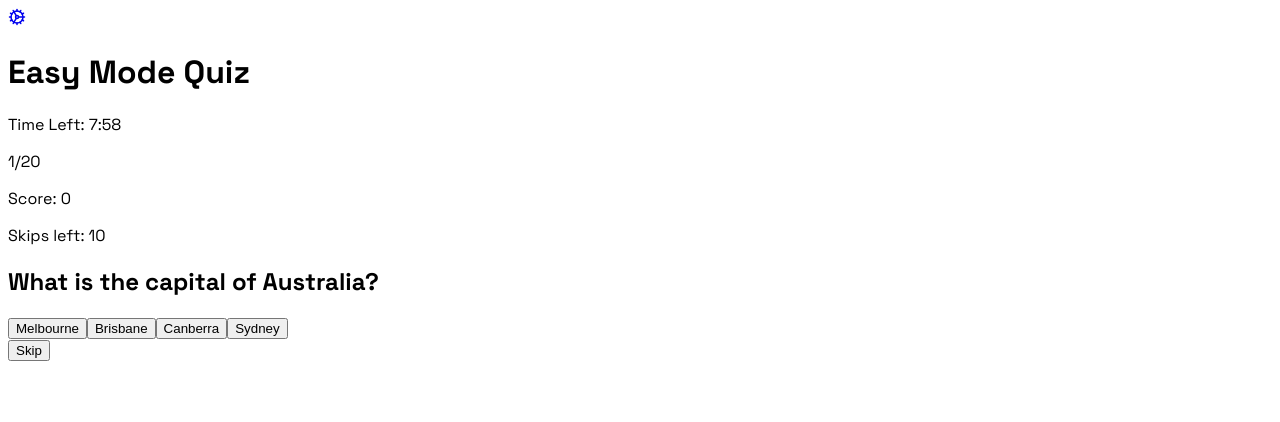
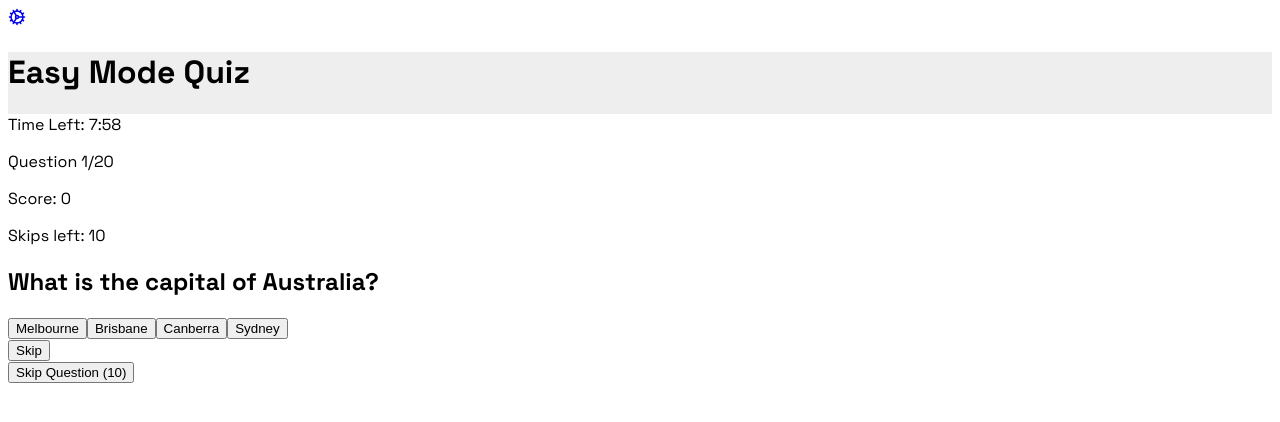
Before and after one commit to DWHIncAndi/Quizer, a React (Create React App) app: page / in a window 1280 px wide. Both pictures are taken after a click on the button "Easy". Shown: the top 422 px of the page. Built offline with nearby package versions, Linux system fonts and the light colour scheme; the HTML template or start-up script is replaced by a standard one.

Commit message:
- updated quiz

```diff
--- a/src/components/Quiz.tsx
+++ b/src/components/Quiz.tsx
@@ -21,10 +21,10 @@ type QuizProps = {
   initialTime: number;
   mode: string;
   colors?: {
-    primary?: string;
-    secondary?: string;
-    tertiary?: string;
-    quaternary?: string;
+    primary: string;
+    secondary: string;
+    tertiary: string;
+    quaternary: string;
   };
 };
 
@@ -41,7 +41,12 @@ const Quiz: React.FC<QuizProps> = ({
   initialSkips,
   initialTime,
   mode,
-  colors,
+  colors = {
+    primary: "#000000", // Standardfarbe für primary
+    secondary: "#FFFFFF", // Standardfarbe für secondary
+    tertiary: "#4CAF50", // Standardfarbe für richtige Antworten
+    quaternary: "#F44336", // Standardfarbe für falsche Antworten
+  },
 }) => {
   const [shuffledQuestions] = useState(
     [...questions].sort(() => Math.random() - 0.5)
@@ -100,55 +105,80 @@ const Quiz: React.FC<QuizProps> = ({
 
   if (isGameOver) {
     return (
-      <div className="flex flex-col items-center justify-center min-h-screen bg-gray-100">
-        <h1 className="text-6xl font-extrabold text-red-600 mb-4">Game Over</h1>
-        <p className="text-2xl">Your Score: {score}</p>
+      <div className="flex flex-col items-center justify-center min-h-screen"
+        style={{ backgroundColor: colors.quaternary }}>
+        <h1 className="text-6xl font-extrabold mb-4" style={{ color: colors.primary }}>Game Over</h1>
+        <p className="text-2xl" style={{ color: colors.secondary }}>Your Score: {score}</p>
       </div>
     );
   }
 
   if (isWinner) {
     return (
-      <div className="flex flex-col items-center justify-center min-h-screen bg-gray-100">
-        <h1 className="text-6xl font-extrabold text-green-600 mb-4">
+      <div className="flex flex-col items-center justify-center min-h-screen"
+        style={{ backgroundColor: colors.quaternary }}>
+        <h1 className="text-6xl font-extrabold mb-4" style={{ color: colors.primary }}>
           Winner Winner Chicken Dinner!
         </h1>
-        <p className="text-2xl">You answered {score} questions correctly!</p>
+        <p className="text-2xl" style={{ color: colors.secondary }}>
+          You answered {score} questions correctly!
+        </p>
       </div>
     );
   }
 
   return (
-    <div className="flex flex-col items-center bg-gray-100 min-h-screen p-6">
-      <h1 className="text-3xl font-bold mb-4">{mode} Mode Quiz</h1>
-      <div className="w-full max-w-md bg-white p-6 shadow-lg rounded-lg">
+    <div className="flex flex-col items-center min-h-screen p-6"
+      style={{ backgroundColor: colors.quaternary }}>
+      <h1 className="text-4xl font-bold mb-4" style={{ color: colors.primary }}>{mode} Mode Quiz</h1>
+      <div className="w-full max-w-lg p-8 shadow-lg rounded-xl border border-zinc-700"
+        style={{ backgroundColor: colors.secondary }}>
         <Timer
           duration={timeLeft}
           onTimeUp={() => setIsGameOver(true)}
           setTimeLeft={setTimeLeft}
         />
-        <p className="text-center text-lg font-semibold mb-4">
-          {currentQuestion + 1}/{shuffledQuestions.length}
+        <p className="text-center text-lg font-semibold mb-4" style={{ color: colors.primary }}>
+          Question {currentQuestion + 1}/{shuffledQuestions.length}
         </p>
         <Score score={score} skips={skips} />
         <Question
           questionData={shuffledQuestions[currentQuestion]}
           onAnswer={(answer) => {
-            clickSound.volume = 0.3;
             clickSound.play();
             handleAnswer(answer);
           }}
           onSkip={() => {
             if (skips > 0) {
-              clickSound.volume = 0.3;
               clickSound.play();
               setSkips(skips - 1);
-              setCurrentQuestion((prev) =>
-                prev + 1 >= shuffledQuestions.length ? prev : prev + 1
-              );
+              setCurrentQuestion((prev) => (prev + 1 >= shuffledQuestions.length ? prev : prev + 1));
             }
           }}
+          colors={{
+            primary: colors.primary,
+            secondary: colors.secondary,
+            tertiary: colors.tertiary,
+            quaternary: colors.quaternary,
+          }}
         />
+        <div className="flex justify-center mt-4">
+          <button
+            onClick={() => {
+              if (skips > 0) {
+                clickSound.play();
+                setSkips(skips - 1);
+                setCurrentQuestion((prev) =>
+                  prev + 1 >= shuffledQuestions.length ? prev : prev + 1
+                );
+              }
+            }}
+            className="bg-red-600 text-white py-2 px-4 rounded-md shadow-md transition duration-300 hover:bg-green-500"
+            disabled={skips === 0}
+          >
+            Skip Question ({skips})
+          </button>
+        </div>
       </div>
     </div>
   );
```
